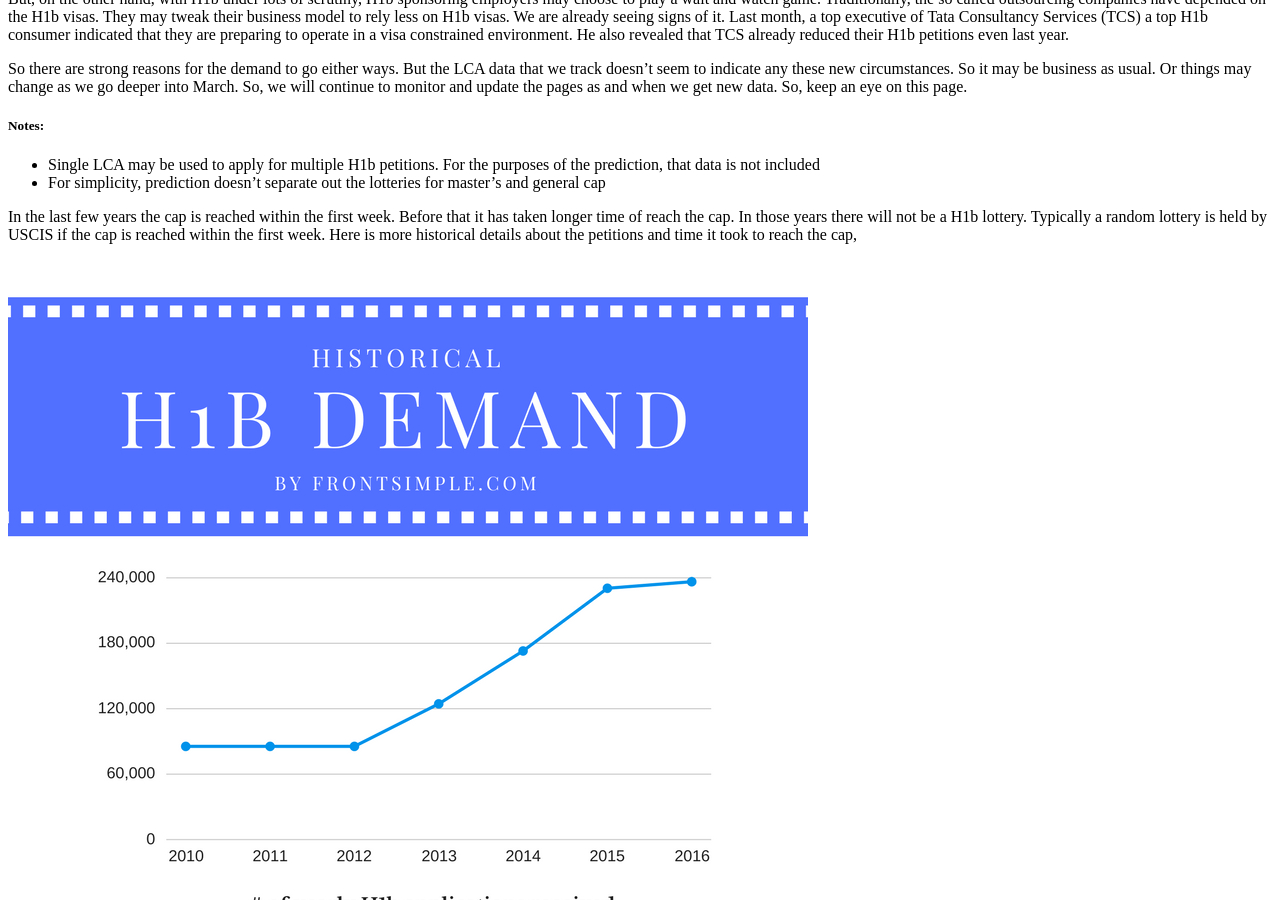
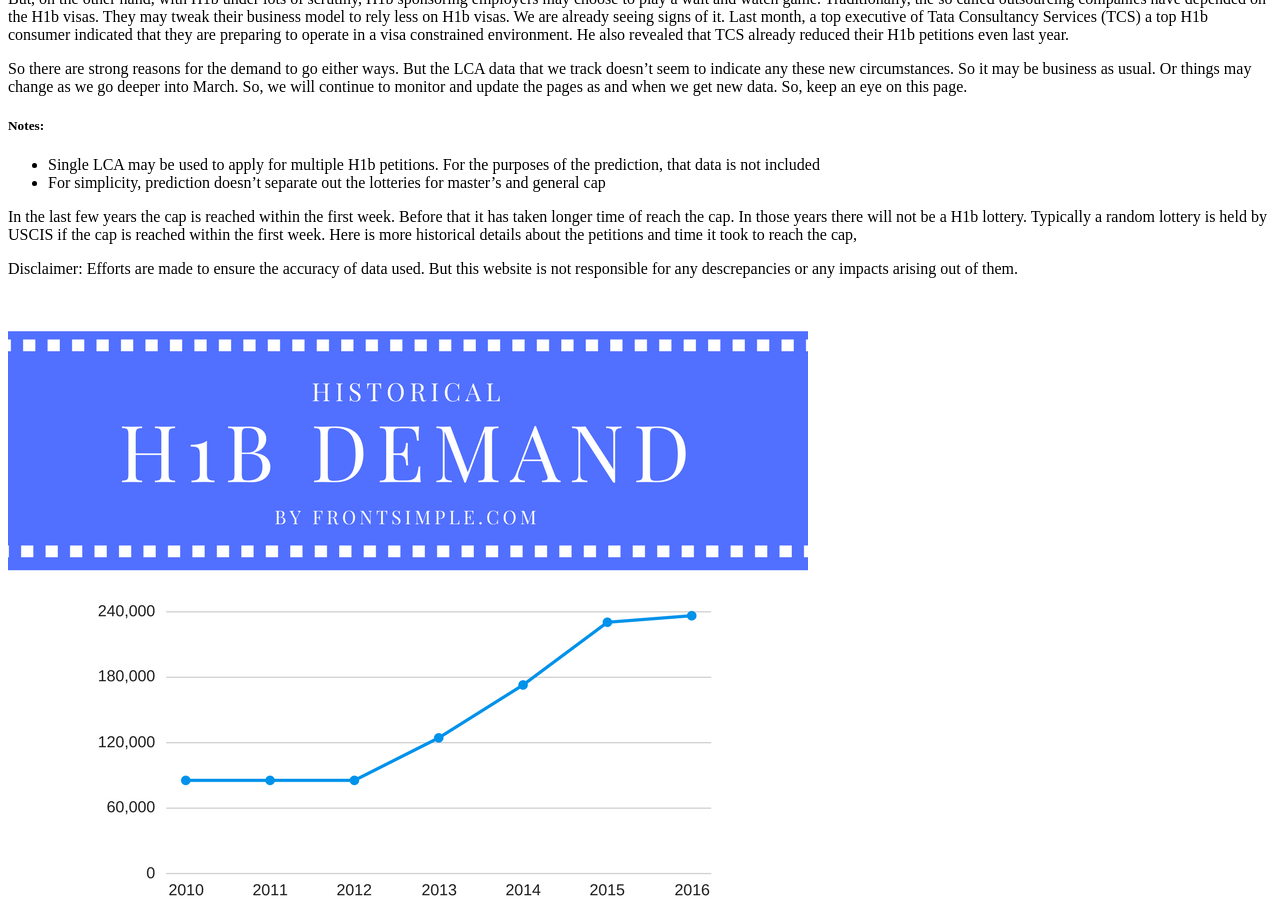
Before and after one commit to gitforwork2/gitforwork.github.io, a Jekyll site: the page built from _posts/2017-3-8-h1b-2018-lottery.md, in a window 1280 px wide and 900 px high, scrolled down 1421 px. Built offline with Jekyll 4.4.1, drawn with Linux system fonts in a browser that asks for light colours; nearby versions of some CDN libraries; comment, search, counter and statistics services are not loaded; some of the changed lines change nothing that is shown; some of the changed text lies outside the part shown.

Commit message:
Update and rename 2017-3-5-h1b-2018-lottery.md to 2017-3-8-h1b-2018-lottery.md

```diff
--- a/_posts/2017-3-5-h1b-2018-lottery.md
+++ b/_posts/2017-3-8-h1b-2018-lottery.md
@@ -1,7 +1,7 @@
 ---
 layout: post
 title: H1b 2018 lottery chances - Realtime data driven predictions
-date: 2017-3-5
+date: 2017-3-8
 tags: H1b lottery
 comments: true
 description: H1b visa 2018 lottery. Predictions from Department of Labor (DOL) LCA data. Impacts of President trump and other H1b 2018 updates.
@@ -50,6 +50,8 @@ So there are strong reasons for the demand to go either ways. But the LCA data t
 
 In the last few years the cap is reached within the first week. Before that it has taken longer time of reach the cap. In those years there will not be a H1b lottery. Typically a random lottery is held by USCIS if the cap is reached within the first week.
 Here is more historical details about the petitions and time it took to reach the cap,
+
+Disclaimer: Efforts are made to ensure the accuracy of data used. But this website is not responsible for any descrepancies or any impacts arising out of them.
 
 ![H1b-lottery](/assets/images/posts/h1b-lottery-v1.0.png)
 
```
